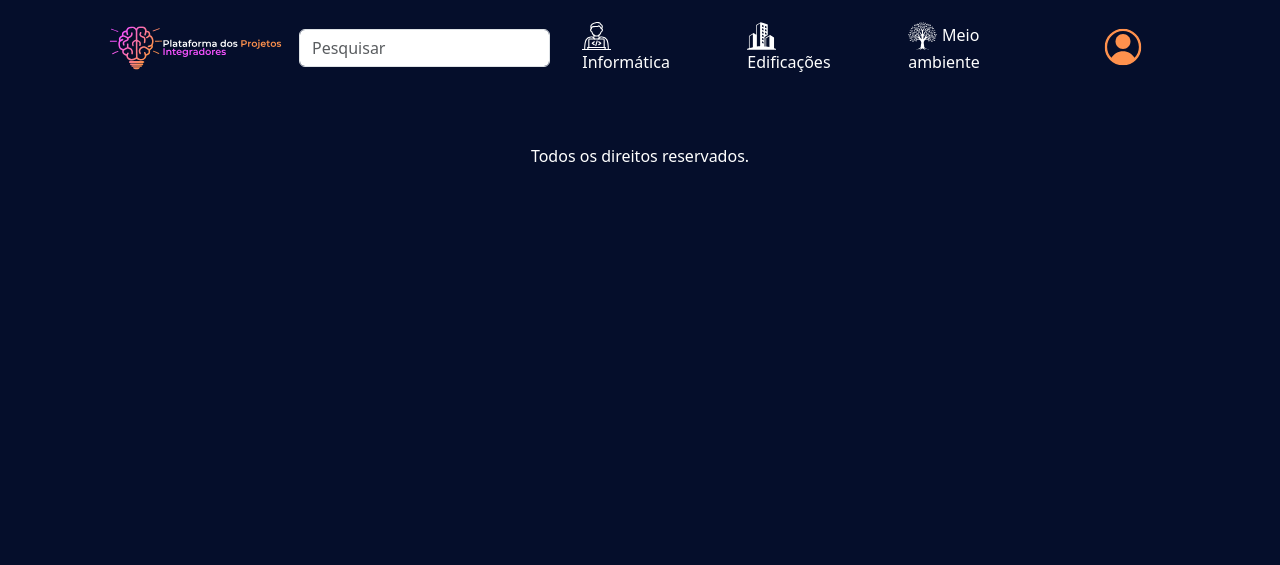
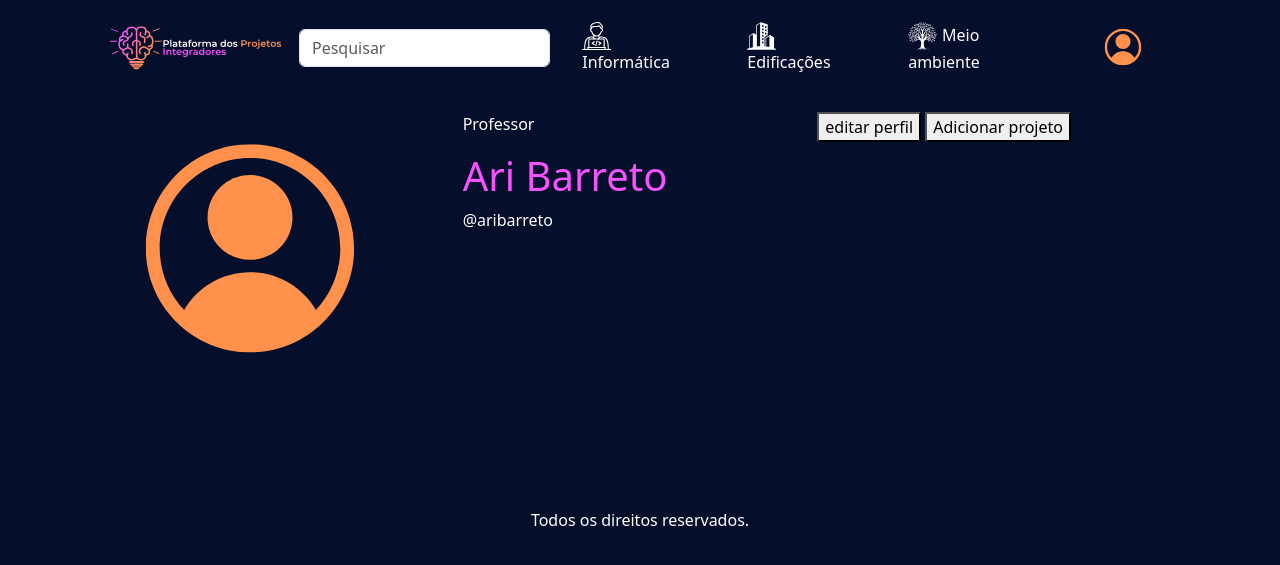
Before and after one commit to WescleyPlinio/PPI, a Django app: page /perfil/ in a window 1280 px wide. Shown: the top 565 px of the page. Run offline with Django 5.2, Linux system fonts and the light colour scheme.

Commit message:
Ver perfil desenvolvimento
made-by: Ellainy <Ellainy@users.noreply.github.com>

```diff
--- a/ppi/templates/verperfil.html
+++ b/ppi/templates/verperfil.html
@@ -1,6 +1,25 @@
 {% extends "base.html" %}
 {% load static %}
-{% block tittle %} Ver post.titulo {% endblock tittle %}
+{% block tittle %} Ver (post.titulo) {% endblock tittle %}
 {% block conteudo %}
+<!-- Menu -->
+<div class="container custom-container mb-5 py-3">
+    <div class="row g-0">
+        <div class= "col-md-8">
+            <div class = "row g-0">
+                <div class= "col-md-6"><img src="{% static 'imgs/btnlogin.svg' %}" alt="imgperfil" style= "max-width:80%;"></div>
+                <div class= "col-md-6">
+                    <p class= "text-white">Professor</p>
+                    <h1 class = "roxinho">Ari Barreto</h1>
+                    <p class= "text-white">@aribarreto</p>
+                </div>
+            </div>
+        </div>
+        <div class= "col-md-4">
+            <button>editar perfil</button>
+            <button>Adicionar projeto</button>
+        </div>
+    </div>
+</div>
 
 {% endblock conteudo %}
```
